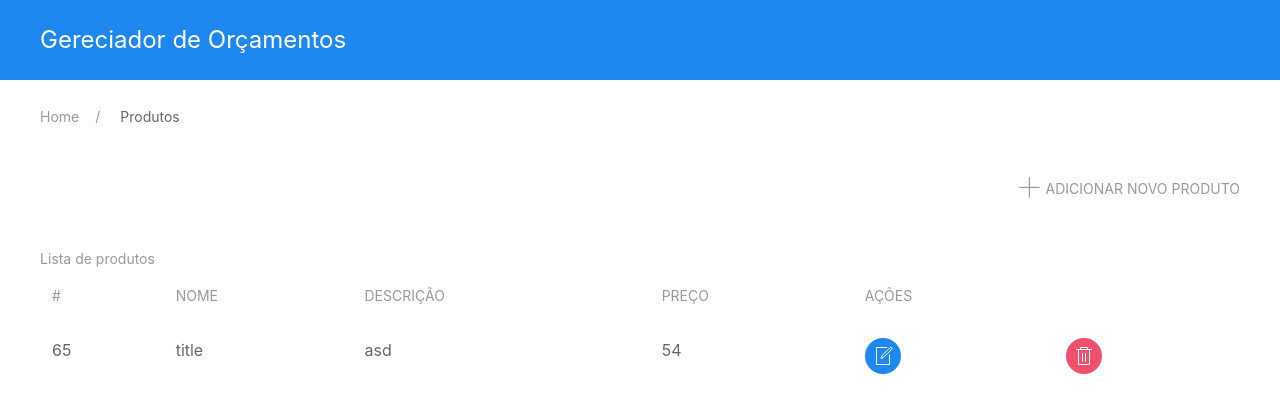
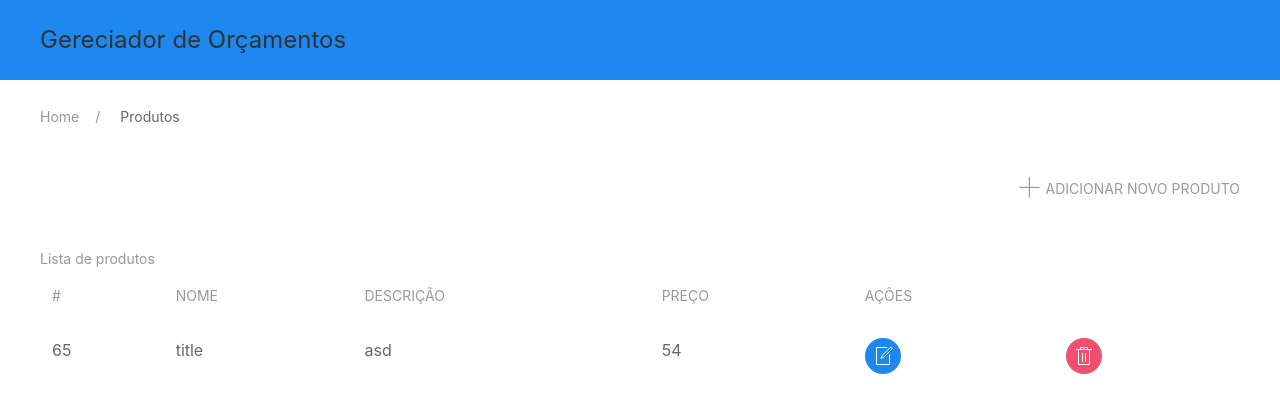
Before and after one commit to Stevanini/react-orcamento, a React (Create React App) app in the folder Frontend/: page /products in a window 1280 px wide. Shown: the top 412 px of the page. Built offline with nearby package versions, Linux system fonts and the light colour scheme.

Commit message:
Removendo arquivos desnecessários

```diff
--- a/Frontend/src/components/Navbar/index.tsx
+++ b/Frontend/src/components/Navbar/index.tsx
@@ -1,7 +1,5 @@
 import React from "react";
 import { Link } from "react-router-dom";
-
-import "./styles.scss";
 
 const Navbar = () => {
 	return (
--- a/Frontend/src/components/Navbar/styles.scss
+++ /dev/null
@@ -1,3 +0,0 @@
-.ro-white{
-	color:#fff;
-}
--- a/Frontend/src/components/index.ts
+++ b/Frontend/src/components/index.ts
@@ -1,4 +1,3 @@
-import { Product } from "./../models/Product";
 export { default as Navbar } from "./Navbar";
 export { default as ProductsList } from "./ProductsList";
 export { default as ProductListItem } from "./ProductListItem";
--- a/Frontend/src/pages/Budgets/index.tsx
+++ b/Frontend/src/pages/Budgets/index.tsx
@@ -1,7 +1,5 @@
 import React from "react";
 import { Link } from "react-router-dom";
-
-import "./styles.scss";
 
 const Budgets = () => {
 	return (
--- a/Frontend/src/pages/Products/index.tsx
+++ b/Frontend/src/pages/Products/index.tsx
@@ -1,8 +1,6 @@
 import React from "react";
 import { Link } from "react-router-dom";
 import { ProductsList } from "../../components";
-
-import "./styles.scss";
 
 const Products = () => {
 	return (
```
Also changed, not shown: Frontend/src/pages/Budgets/styles.scss (deleted), Frontend/src/pages/Products/styles.scss (deleted), 1 other file (tests, documents, lock files or other folders).
